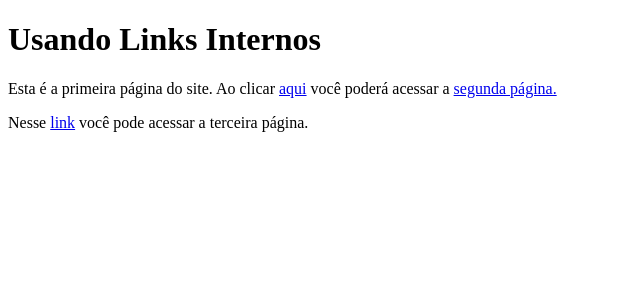
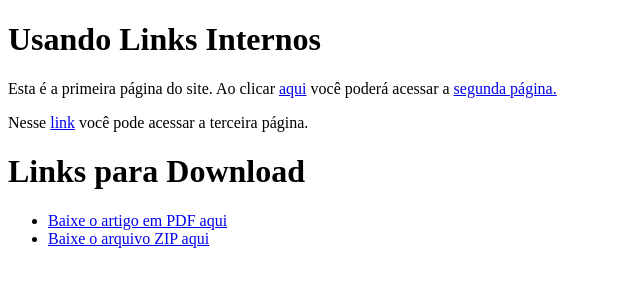
Before and after one commit to mauriciommo/Projetos-Diversos-em-HTML-e-CSS, a plain HTML site: page WorkingWithLinks/index.html in a window 1280 px wide. Shown: the whole page, without its empty margins (0-640 px from the left). Drawn offline with Linux system fonts and the light colour scheme.

Commit message:
LinksDownload

```diff
--- a/WorkingWithLinks/index.html
+++ b/WorkingWithLinks/index.html
@@ -10,5 +10,12 @@
     <h1>Usando Links Internos</h1>
     <p>Esta é a primeira página do site. Ao clicar <a href=pag002.html rel="next">aqui</a> você poderá acessar a <a href=pag002.html rel="next" target="_self">segunda página.</a></p>
     <p>Nesse <a href="PastaExtra/pag003.html" rel="next" target="_self">link</a> você pode acessar a terceira página.</p>
+    <h1>Links para Download</h1>
+    <ul>
+        <li><a href="ArquivoDownload/How to Solve a Staff Scheduling Problem with Python _ by Khuyen Tran _ Jun, 2021 _ Towards Data Science.pdf" target="_blank" rel="external">Baixe o artigo em PDF aqui</a></li>
+        <li><a href="ArquivoDownload/How to Solve a Staff Scheduling Problem with Python _ by Khuyen Tran _ Jun, 2021 _ Towards Data Science.zip" download="How to Solve a Staff Scheduling Problem with Python _ by Khuyen Tran _ Jun, 2021 _ Towards Data Science.zip" type="application/zip">Baixe o arquivo ZIP aqui</a></li>
+
+
+    </ul>
 </body>
 </html>
```
Also changed, not shown: 2 other files.
